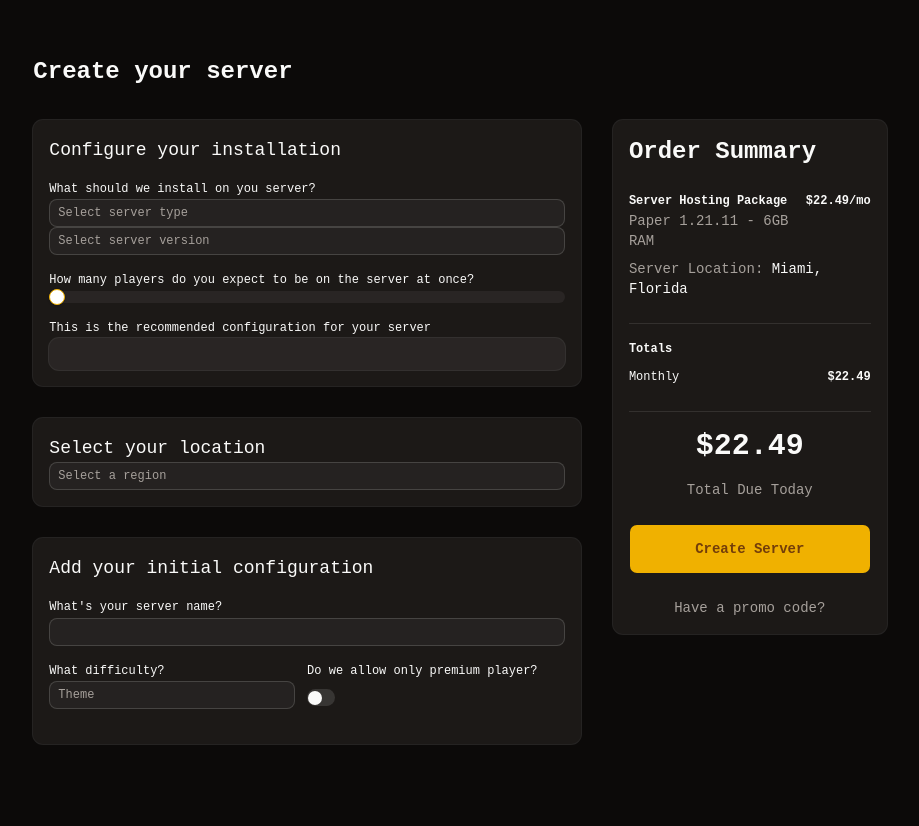
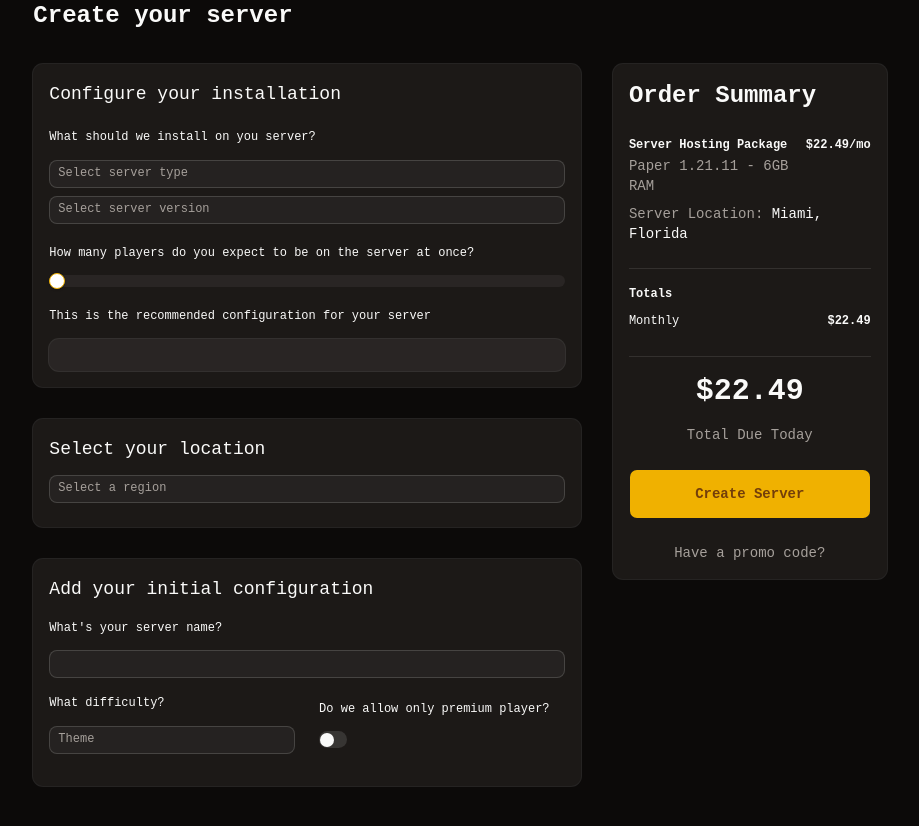
Before and after one commit to SGuzmanBeltran/beelder, a React (Vite) app in the folder app/: page / in a window 1280 px wide. Shown: the top 826 px of the page, without its empty margins (180-1099 px from the left). Before the commit the page ends 800 px from the top, so only its background shows below. Built offline with nearby package versions, Linux system fonts and the light colour scheme; some icons are missing.

Commit message:
refactor: improve layout and spacing in CreateServer component

```diff
--- a/app/src/components/create-server.tsx
+++ b/app/src/components/create-server.tsx
@@ -14,20 +14,20 @@ import { Switch } from "./ui/switch";
 
 export function CreateServer() {
 	return (
-		<div className="flex flex-col items-center justify-center min-h-150 space-y-8 w-2/3">
+		<div className="flex flex-col items-center justify-center min-h-150 space-y-8 px-4 lg:w-2/3 lg:px-0">
 			<div className="flex w-full justify-start">
 				<h1 className=" text-2xl font-bold">Create your server</h1>
 			</div>
 
-			<div className="flex w-full space-x-8">
-				<div className="flex flex-col w-4/5 space-y-8">
+			<div className="flex flex-col sm:flex-row w-full space-y-12 sm:space-x-8">
+				<div className="flex flex-col w-full sm:w-4/5 space-y-8">
 					<Card className="w-full">
-						<CardContent className="space-y-4">
+						<CardContent className="space-y-5">
 							<h3 className="text-lg">Configure your installation</h3>
-							<div>
+							<div className="space-y-3">
 								<h4>What should we install on you server?</h4>
 								<Select>
-									<SelectTrigger className="w-full">
+									<SelectTrigger className="w-full my-2">
 										<SelectValue placeholder="Select server type" />
 									</SelectTrigger>
 									<SelectContent>
@@ -38,7 +38,7 @@ export function CreateServer() {
 								</Select>
 
 								<Select>
-									<SelectTrigger className="w-full">
+									<SelectTrigger className="w-full my-2">
 										<SelectValue placeholder="Select server version" />
 									</SelectTrigger>
 									<SelectContent>
@@ -48,14 +48,19 @@ export function CreateServer() {
 									</SelectContent>
 								</Select>
 							</div>
-							<div>
+							<div className="space-y-3">
 								<h4>
 									How many players do you expect to be on the server at once?
 								</h4>
-								<Slider defaultValue={[0]} max={100} step={1} />
+								<Slider
+									className="my-2"
+									defaultValue={[0]}
+									max={100}
+									step={1}
+								/>
 							</div>
 
-							<div>
+							<div className="space-y-3">
 								<h4>This is the recommended configuration for your server</h4>
 								<Card className="w-full bg-stone-800">
 									{/* Show the recommended configuration based on the previous inputs and pricing*/}
@@ -65,10 +70,10 @@ export function CreateServer() {
 					</Card>
 
 					<Card className="w-full">
-						<CardContent>
+						<CardContent className="space-y-3">
 							<h3 className="text-lg">Select your location</h3>
 							<Select>
-								<SelectTrigger className="w-full">
+								<SelectTrigger className="w-full my-2">
 									<SelectValue placeholder="Select a region" />
 								</SelectTrigger>
 								<SelectContent>
@@ -91,13 +96,13 @@ export function CreateServer() {
 					<Card className="w-full pb-8">
 						<CardContent className="space-y-4">
 							<h3 className="text-lg">Add your initial configuration</h3>
-							<div>
+							<div className="space-y-3">
 								<h4>What's your server name?</h4>
 								<Input />
 							</div>
 
-							<div className="flex justify-between">
-								<div className="w-1/2 pr-3">
+							<div className="flex justify-between space-x-6">
+								<div className="w-1/2 space-y-3">
 									<h4>What difficulty?</h4>
 									<Select>
 										<SelectTrigger className="w-full">
@@ -112,7 +117,7 @@ export function CreateServer() {
 										</SelectContent>
 									</Select>
 								</div>
-								<div className="w-1/2 flex-col justify-center items-center">
+								<div className="w-1/2 flex flex-col justify-center space-y-3 md:space-y-1">
 									<h4 className="pb-2">Do we allow only premium player?</h4>
 									<Switch />
 								</div>
@@ -120,7 +125,8 @@ export function CreateServer() {
 						</CardContent>
 					</Card>
 				</div>
-				<div className="flex flex-col w-2/5 space-y-8">
+
+				<div className="flex flex-col w-full sm:w-2/5 space-y-8">
 					<Card className="max-w-2xl w-full">
 						<CardContent className="space-y-6">
 							<h3 className="text-2xl font-bold">Order Summary</h3>
```
